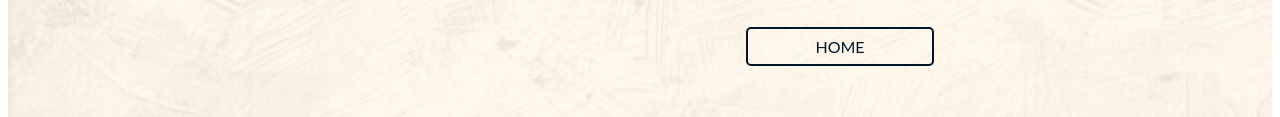
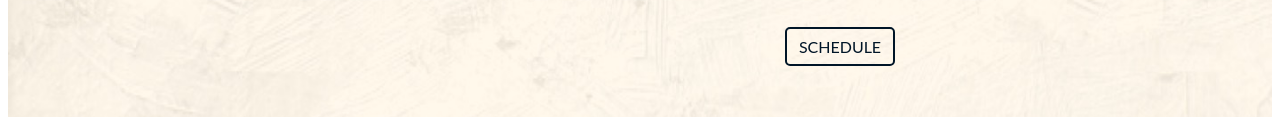
Before and after one commit to Ablakes/chelsea-mcmahon-yoga, a Gatsby site: page /About in a window 1280 px wide. Shown: the part 605-722 px from the top of the page. Built offline with nearby package versions, Linux system fonts and the light colour scheme; Gatsby itself is replaced by a stand-in of ours.

Commit message:
change CTA button on About page

```diff
--- a/src/components/button.js
+++ b/src/components/button.js
@@ -12,10 +12,10 @@ const Btn = styled.div`
   text-align: center;
   margin-top: 0.75rem;
   backface-visibility: hidden;
-  width: 10rem;
+
   &:hover {
-    transform: scale(1.03);
-    box-shadow: 0px 0px 10px rgba(0, 0, 0, 0.4);
+    transform: translateY(-1px);
+    box-shadow: 2px 2px 7px rgba(0, 0, 0, 0.4);
     transition: all 0.2s ease;
   }
 `
--- a/src/pages/About.js
+++ b/src/pages/About.js
@@ -87,8 +87,8 @@ const AboutPage = () => (
           relax and feel good about just being who they are. Come!
         </Para>
         <div style={{ display: 'flex', justifyContent: 'center' }}>
-          <Link to="/" style={{ textDecoration: 'none' }}>
-            <Button textContent="HOME" />
+          <Link to="/schedule" style={{ textDecoration: 'none' }}>
+            <Button textContent="SCHEDULE" />
           </Link>
         </div>
       </AboutContainer>
```
